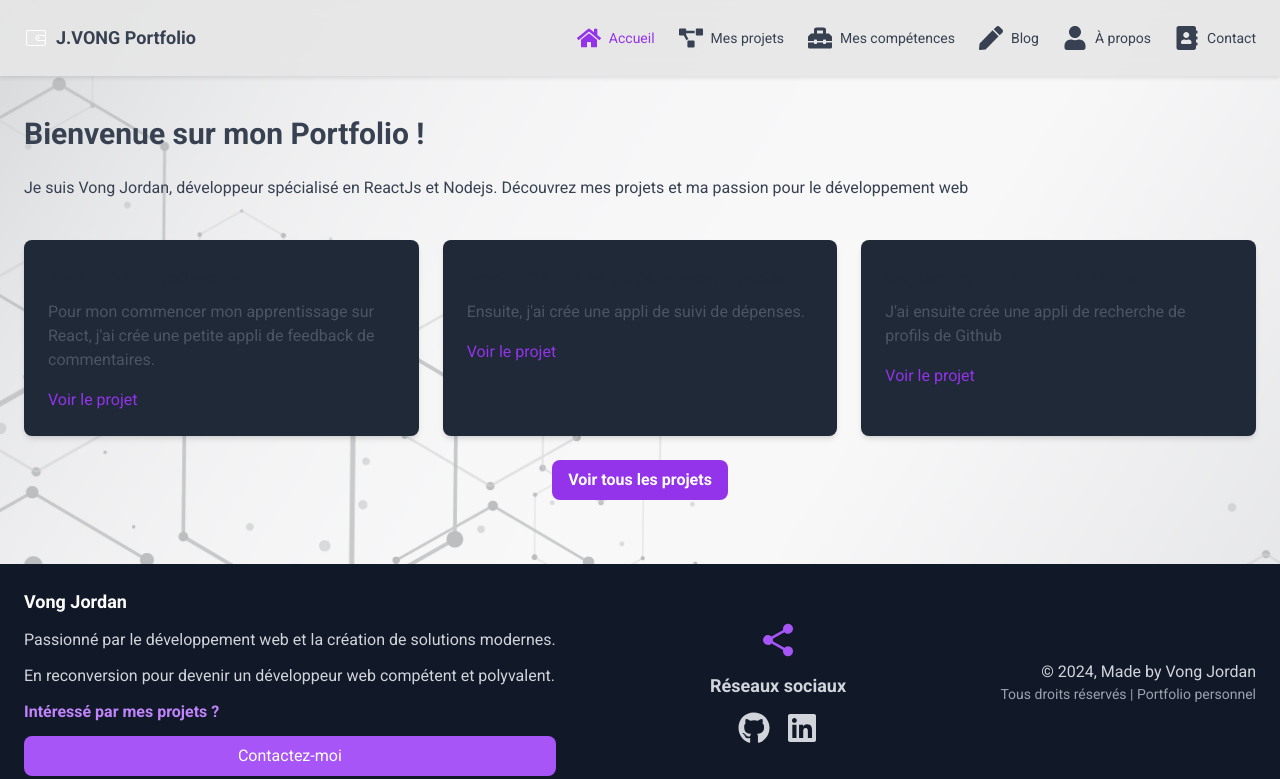
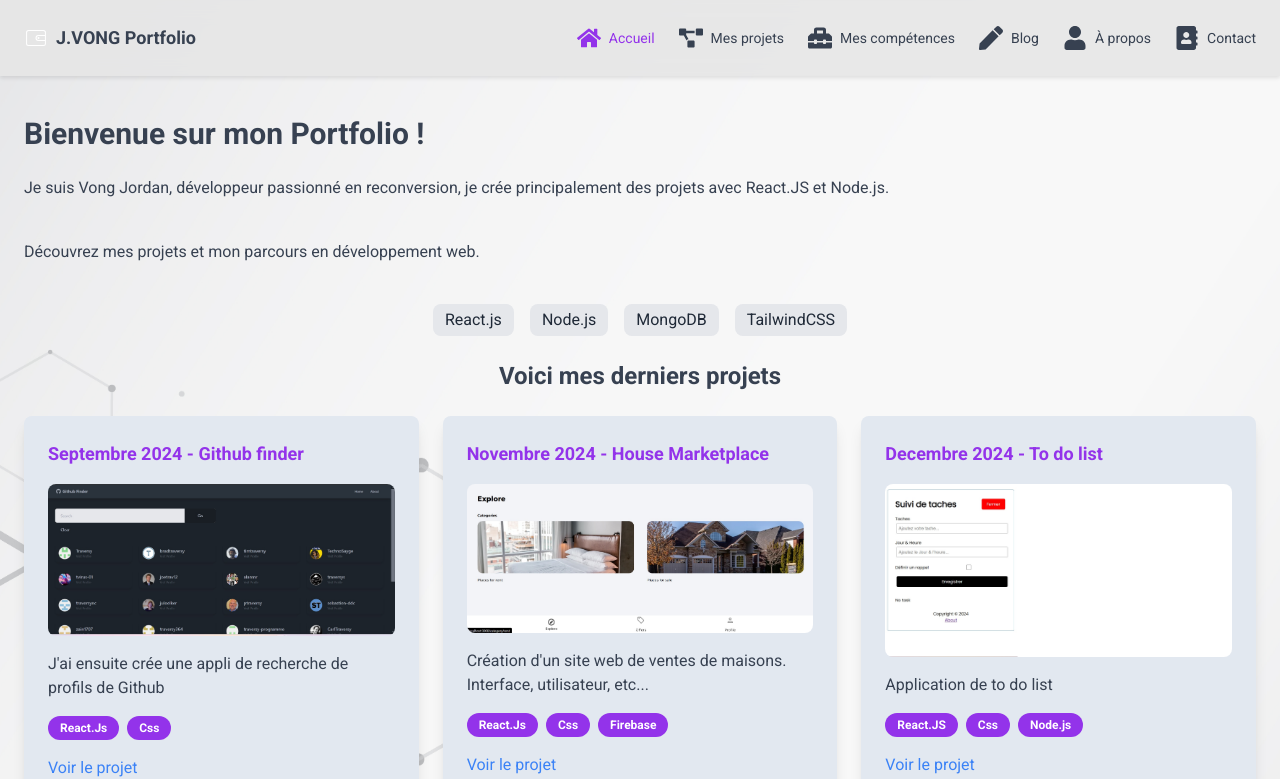
Before and after one commit to Rqmba/portfolio-vong-reactjs, a React (Create React App) app: page / in a window 1280 px wide. Shown: the top 779 px of the page. Built offline with nearby package versions, Linux system fonts and the light colour scheme.

Commit message:
Update index page layout and visuals, add 'skill' field to data.js

```diff
--- a/src/Components/Project.jsx
+++ b/src/Components/Project.jsx
@@ -1,4 +1,4 @@
-import Projectcard from "./Projectcard";
+import Projectcard from "./ContainerCard";
 
 function Project({ data }) {
   return (
@@ -7,6 +7,7 @@ function Project({ data }) {
       <img src={data.picture} alt={data.title} />
       <a href={data.link}>Voir le projet</a>
       <p>{data.description}</p>
+      <p>{data.skill}</p>
     </Projectcard>
   );
 }
--- a/src/Data/data.js
+++ b/src/Data/data.js
@@ -12,7 +12,8 @@ const projects = [
         "title": "Aout 2024 - Feedback app",
         "picture": feedbackImg,
         "link": "none",
-        "description": "Pour mon commencer mon apprentissage sur React, j'ai crée une petite appli de feedback de commentaires."
+        "description": "Pour mon commencer mon apprentissage sur React, j'ai crée une petite appli de feedback de commentaires.",
+        "skill" : "React.Js, Css"
     },
 
     {
@@ -20,28 +21,33 @@ const projects = [
         "title": "Aout 2024 - Suivi de dépenses, ReactJs",
         "picture": expenseTrackerImg,
         "link": "none",
-        "description": "Ensuite, j'ai crée une appli de suivi de dépenses."
+        "description": "Ensuite, j'ai crée une appli de suivi de dépenses.",
+        "skill" : "React.Js, Css, Node.js"
     },
     {
         "id": 3,
         "title": "Septembre 2024 - Github finder",
         "picture": gitHubFinderImg,
         "link": "none",
-        "description": "J'ai ensuite crée une appli de recherche de profils de Github"
+        "description": "J'ai ensuite crée une appli de recherche de profils de Github",
+        "skill" : "React.Js, Css"
     },
     {
         "id": 4,
         "title": "Novembre 2024 - House Marketplace",
         "picture": houseMarketplaceImg,
         "link": "none",
-        "description": "Création d'un site web de ventes de maisons. Interface, utilisateur, etc..."
+        "description": "Création d'un site web de ventes de maisons. Interface, utilisateur, etc...",
+        "skill" : "React.Js, Css, Firebase"
     },
     {
         "id": 5,
         "title": "Decembre 2024 - To do list",
         "picture": todoListImg,
         "link": "none",
-        "description": "Application de to do list sous node.js avec Express et mangoDB"
+        "description": "Application de to do list",
+        "skill" : 'React.JS, Css, Node.js'
+
     }
 ]
 
--- a/src/Pages/Explore.jsx
+++ b/src/Pages/Explore.jsx
@@ -1,48 +1,93 @@
-import { useNavigate } from "react-router-dom";
+import { useNavigate} from "react-router-dom";
+import ContainerCard from "../Components/ContainerCard";
 import FadeIn from "../Components/FramerMotion/FadeIn";
+import { FaFolderOpen, FaBookOpen } from "react-icons/fa6";
+import { FaEnvelope } from "react-icons/fa";
 
 function Explore({ projects }) {
-  const featuredProjects = projects.slice(0, 3);
+
   const navigate = useNavigate();
 
   return (
   <FadeIn>
   <section className="container mx-auto px-6 mt-10">
+
   <h1 className="text-3xl font-bold mb-6 text-gray-700">Bienvenue sur mon Portfolio !</h1>
     <p className="text-gray-700 mb-10">
-        Je suis Vong Jordan, développeur spécialisé en ReactJs et Nodejs. Découvrez mes projets et ma passion pour le développement web
+      Je suis Vong Jordan, développeur passionné en reconversion, je crée principalement des projets avec React.JS et Node.js.
     </p>
 
+    <p className="text-gray-700 mb-10">
+      Découvrez mes projets et mon parcours en développement web.
+    </p>
+
+    <div className="flex justify-center gap-4 mb-6 mt-6">
+      <span className="px-3 py-1 bg-gray-200 text-gray-800 rounded-lg">React.js</span>
+      <span className="px-3 py-1 bg-gray-200 text-gray-800 rounded-lg">Node.js</span>
+      <span className="px-3 py-1 bg-gray-200 text-gray-800 rounded-lg">MongoDB</span>
+      <span className="px-3 py-1 bg-gray-200 text-gray-800 rounded-lg">TailwindCSS</span>
+    </div>
+
+    <h2 className="text-2xl text-center mb-6 font-bold text-gray-700">Voici mes derniers projets</h2>
+
     <div className="grid grid-cols-1 md:grid-cols-2 lg:grid-cols-3 gap-6">
-        {featuredProjects.map((project, index) => (
-          <div
-            key={index}
-            className="p-6 bg-gray-800 rounded-lg shadow-md hover:shadow-lg transition-shadow duration-300"
-          >
-            <h2 className="text-lg font-bold mb-2">{project.title}</h2>
-            <p className="text-gray-600 dark:text-gray-300 mb-4">
+      {projects
+      .slice(-3)
+      .map((project, index) => (
+        <ContainerCard key={index} title={project.title}>
+          <img
+            src={project.picture}
+            alt={project.title}
+            className="w-full h-auto rounded-lg mb-4"
+          />
+          <p className="text-gray-700 dark:text-gray-300 mb-4">
             {project.description}
           </p>
+
+          <div className="flex flex-wrap gap-2 mt-4 mb-4">
+                {project.skill.split(", ").map((skill, idx) => (
+                    <span
+                      key={idx}
+                      className="px-3 py-1 text-xs font-semibold bg-purple-600 text-white rounded-full"
+                    >
+                      {skill}
+                    </span>
+                ))}
+          </div>
+
           <a
             href={project.link}
             target="_blank"
             rel="noopener noreferrer"
-              className="text-purple-600 hover:underline"
+            className="text-blue-500 hover:underline"
           >
             Voir le projet
           </a>
-          </div>
+        </ContainerCard>
       ))}
     </div>
 
-      <div className="mt-6 text-center">
+    <div className="flex flex-col items-center gap-4 mt-10">
       <button
         onClick={() => navigate('/projects')}
-          className="px-4 py-2 bg-purple-600 text-white font-semibold rounded-lg hover:bg-blue-600"
+        className="flex items-center justify-center px-4 py-2 bg-purple-600 text-white font-semibold rounded-lg hover:bg-purple-700 transition hover:scale-105"
       >
-          Voir tous les projets
+        <FaFolderOpen className="mr-2" /> Voir tous mes projets
+      </button>
+      <button
+        onClick={() => navigate('/about')}
+        className="flex items-center justify-center px-4 py-2 bg-purple-600 text-white font-semibold rounded-lg hover:bg-purple-700 transition hover:scale-105"
+      >
+        <FaBookOpen className="mr-2" /> En savoir plus sur moi
+      </button>
+      <button
+        onClick={() => navigate('/contact')}
+        className="flex items-center justify-center px-4 py-2 bg-purple-600 text-white font-semibold rounded-lg hover:bg-purple-700 transition hover:scale-105"
+      >
+        <FaEnvelope className="mr-2" /> Vous avez une opportunité ? Contactez-moi directement !
       </button>
     </div>
+
   </section>
 </FadeIn>
   );
--- a/src/Pages/Project.jsx
+++ b/src/Pages/Project.jsx
@@ -17,6 +17,18 @@ function Project({ projects }) {
               <p className="text-gray-700 dark:text-gray-300 mb-4">
                 {project.description}
               </p>
+
+              <div className="flex flex-wrap gap-2 mt-4 mb-4">
+                {project.skill.split(", ").map((skill, idx) => (
+                    <span
+                      key={idx}
+                      className="px-3 py-1 text-xs font-semibold bg-purple-600 text-white rounded-full"
+                    >
+                      {skill}
+                    </span>
+                ))}
+              </div>
+
               <a
                 href={project.link}
                 target="_blank"
```
Lines whose indentation alone changed are shown as unchanged.
